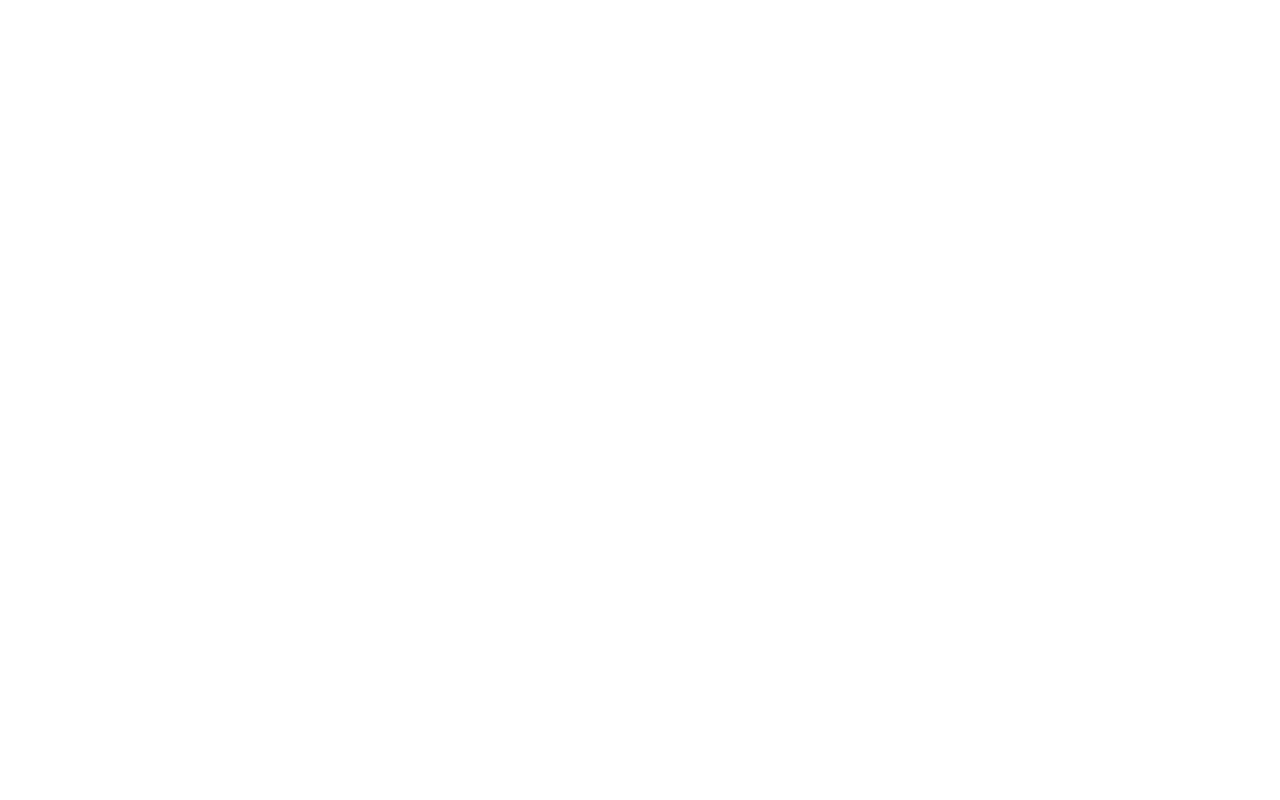
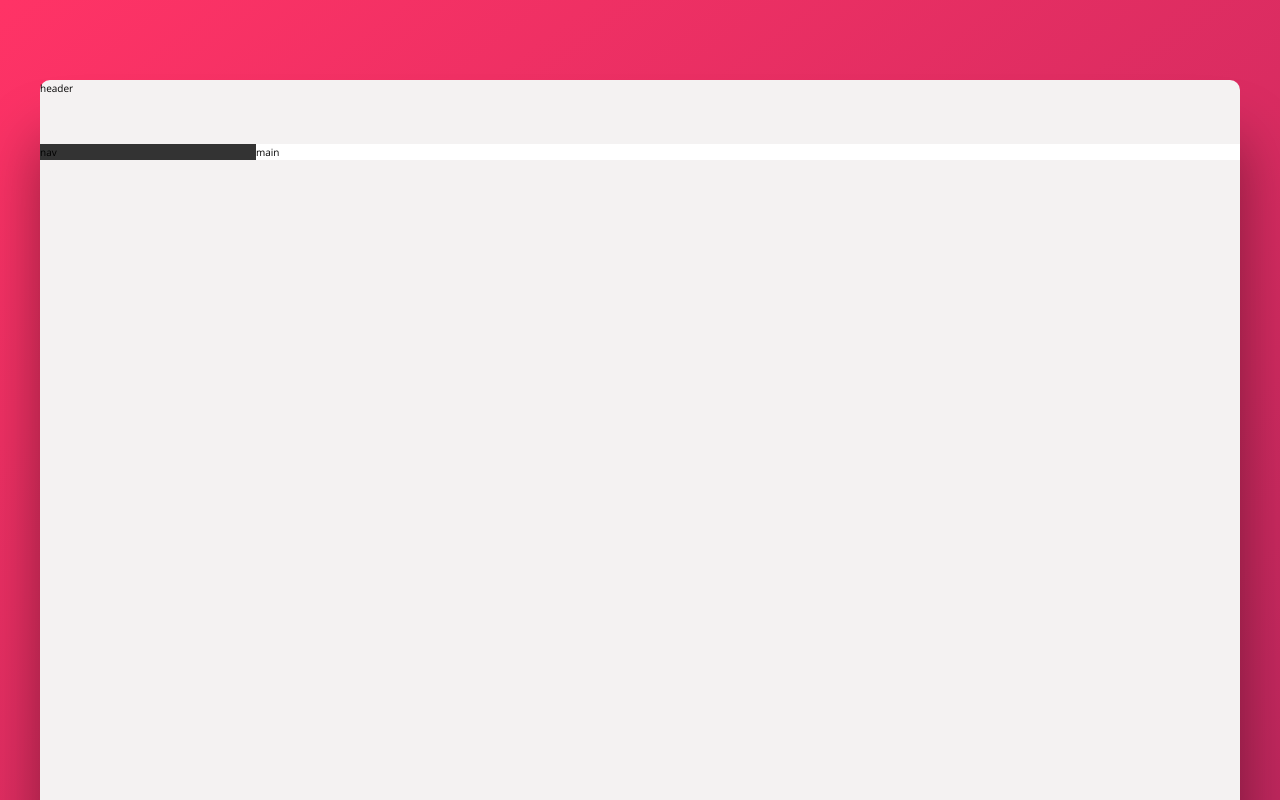
Before and after one commit to funnypar/B-cher, a website: page index.html in a window 1280 px wide. Shown: the top 800 px of the page. Drawn offline with nearby package versions, Linux system fonts and the light colour scheme.

Commit message:
Added layouts

```diff
--- a/index.html
+++ b/index.html
@@ -8,10 +8,18 @@
             href="https://fonts.googleapis.com/css?family=Open+Sans:300,400,600"
             rel="stylesheet"
         />
-        <link rel="stylesheet" href="css/style.css" />
+        <link rel="stylesheet" href="style.css" />
         <link rel="shortcut icon" type="image/png" href="img/favicon.png" />
 
-        <title>trillo &mdash; Your all-in-one booking app</title>
+        <title>Bucha</title>
     </head>
-    <body></body>
+    <body>
+        <div class="app-container">
+            <header class="header">header</header>
+            <div class="nav-main-container">
+                <nav class="navigation">nav</nav>
+                <main class="main">main</main>
+            </div>
+        </div>
+    </body>
 </html>
--- a/sass/base/_base.scss
+++ b/sass/base/_base.scss
@@ -1,3 +1,24 @@
+:root {
+    // COLORS
+    --color-Primary: #eb2f64;
+    --color-Primary-light: #ff3366;
+    --color-Primary-dark: #ba265d;
+
+    --color-Grey-ligh-1: #faf9f9;
+    --color-Grey-ligh-2: #f4f2f2;
+    --color-Grey-ligh-3: #f0eeee;
+    --color-Grey-ligh-4: #ccc;
+
+    --color-Grey-dark-1: #333;
+    --color-Grey-dark-2: #777;
+    --color-Grey-dark-3: #999;
+
+    --color-White: #fff;
+
+    // Sizes
+    --radius: 10px;
+}
+
 *,
 *::after,
 *::before {
@@ -7,5 +28,21 @@
 }
 
 html {
+    box-sizing: border-box;
     font-size: 62.5%;
 }
+
+body {
+    font-family: "Open Sans", sans-serif;
+    font-weight: 400;
+    line-height: 1.6;
+    background-image: linear-gradient(
+        to right bottom,
+        var(--color-Primary-light),
+        var(--color-Primary-dark)
+    );
+    background-repeat: no-repeat;
+    background-size: cover;
+
+    min-height: 100vh;
+}
--- /dev/null
+++ b/sass/layouts/_app.scss
@@ -0,0 +1,29 @@
+.app-container {
+    margin: 8rem auto;
+    max-width: 120rem;
+    background-color: var(--color-Grey-ligh-2);
+    box-shadow: 0 6rem 6rem rgba(black, 0.4);
+    border-radius: var(--radius);
+
+    min-height: 100vh;
+}
+
+.header {
+    width: 100%;
+    min-height: 8vh;
+}
+
+.nav-main-container {
+    display: flex;
+}
+
+.navigation {
+    background-color: var(--color-Grey-dark-1);
+    flex: 0 0 18%;
+    height: 100%;
+}
+
+.main {
+    background-color: var(--color-White);
+    flex: 1;
+}
--- a/sass/main.scss
+++ b/sass/main.scss
@@ -1,8 +1,9 @@
 @import "abstracts/functions";
 @import "abstracts/mixins";
-@import "abstracts/variables";
 
+@import "layouts/app";
+
+@import "base/base";
 @import "base/animations";
-@import "base/base";
 @import "base/typography";
 @import "base/utilities";
```
Also changed, not shown: sass/abstracts/_variables.scss (deleted, +0 -13 lines), style.css, 1 other file.
